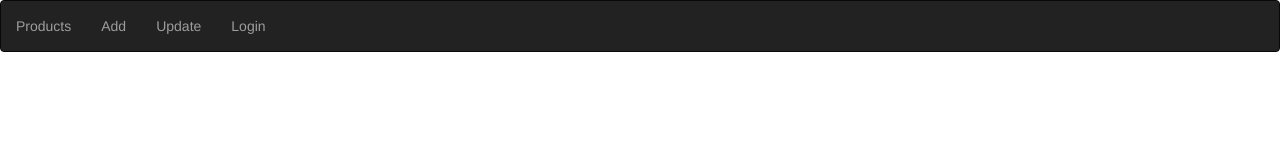
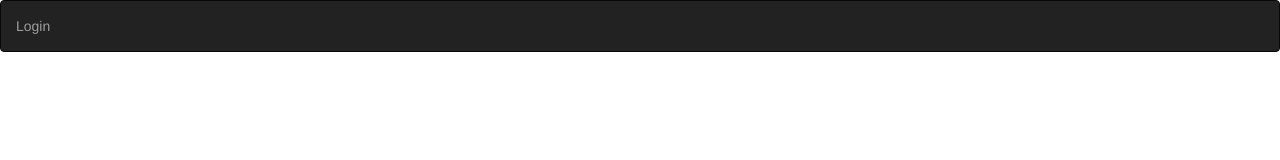
Before and after one commit to Lewis-Law/Webpage-Chat-System, an Angular app: page / in a window 1280 px wide. Shown: the top 160 px of the page. Built offline with nearby package versions, Linux system fonts and the light colour scheme.

Commit message:
Login Auth added

```diff
--- a/src/app/app.module.ts
+++ b/src/app/app.module.ts
@@ -5,6 +5,8 @@ import { AppComponent } from './app.component';
 import { AppRoutingModule } from './/app-routing.module';
 import { LoginComponent } from './login/login.component';
 import { MenuComponent } from './menu/menu.component';
+import { FormsModule } from '@angular/forms';
+import { HttpClientModule } from '@angular/common/http';
 
 @NgModule({
   declarations: [
@@ -14,7 +16,9 @@ import { MenuComponent } from './menu/menu.component';
   ],
   imports: [
     BrowserModule,
-    AppRoutingModule
+    AppRoutingModule,
+    HttpClientModule,
+    FormsModule
   ],
   providers: [],
   bootstrap: [AppComponent]
--- a/src/app/login/login.component.ts
+++ b/src/app/login/login.component.ts
@@ -28,7 +28,7 @@ export class LoginComponent implements OnInit {
     console.log(this.userObj);
     this.httpClient.post(this.apiURL + 'auth', JSON.stringify(this.userObj), httpOptions)
       .subscribe((data: any) => {
-        console.log(data);
+        console.log(data.success);
       });
   }
 
--- a/src/app/menu/menu.component.html
+++ b/src/app/menu/menu.component.html
@@ -1,9 +1,6 @@
 <nav class="navbar navbar-inverse">
   <div>
     <ul class="nav navbar-nav">
-      <li><a routerLink="products">Products</a></li>
-      <li><a routerLink="addProduct">Add</a></li>
-      <li><a routerLink="updateProduct">Update</a></li>
       <li><a routerLink="login">Login</a></li>
     </ul>
   </div>
--- a/src/index.html
+++ b/src/index.html
@@ -5,10 +5,10 @@
   <title>Assignment2</title>
   <base href="/">
   <meta name="viewport" content="width=device-width, initial-scale=1">
-  <link rel="icon" type="image/x-icon" href="favicon.ico">
   <link rel="stylesheet" href="https://maxcdn.bootstrapcdn.com/bootstrap/3.3.7/css/bootstrap.min.css">
   <script src="https://ajax.googleapis.com/ajax/libs/jquery/3.3.1/jquery.min.js"></script>
   <script src="https://maxcdn.bootstrapcdn.com/bootstrap/3.3.7/js/bootstrap.min.js"></script>
+  <link rel="icon" type="image/x-icon" href="favicon.ico">
 </head>
 <body>
   <app-root></app-root>
```
